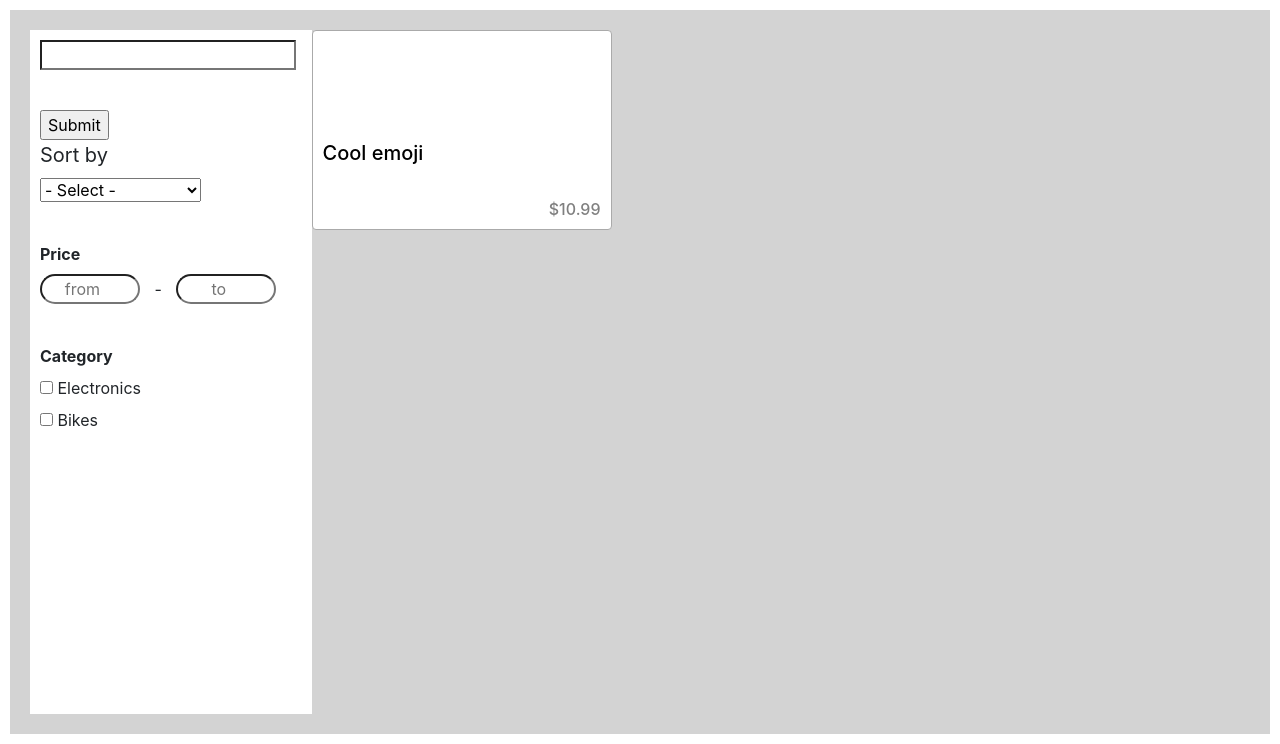
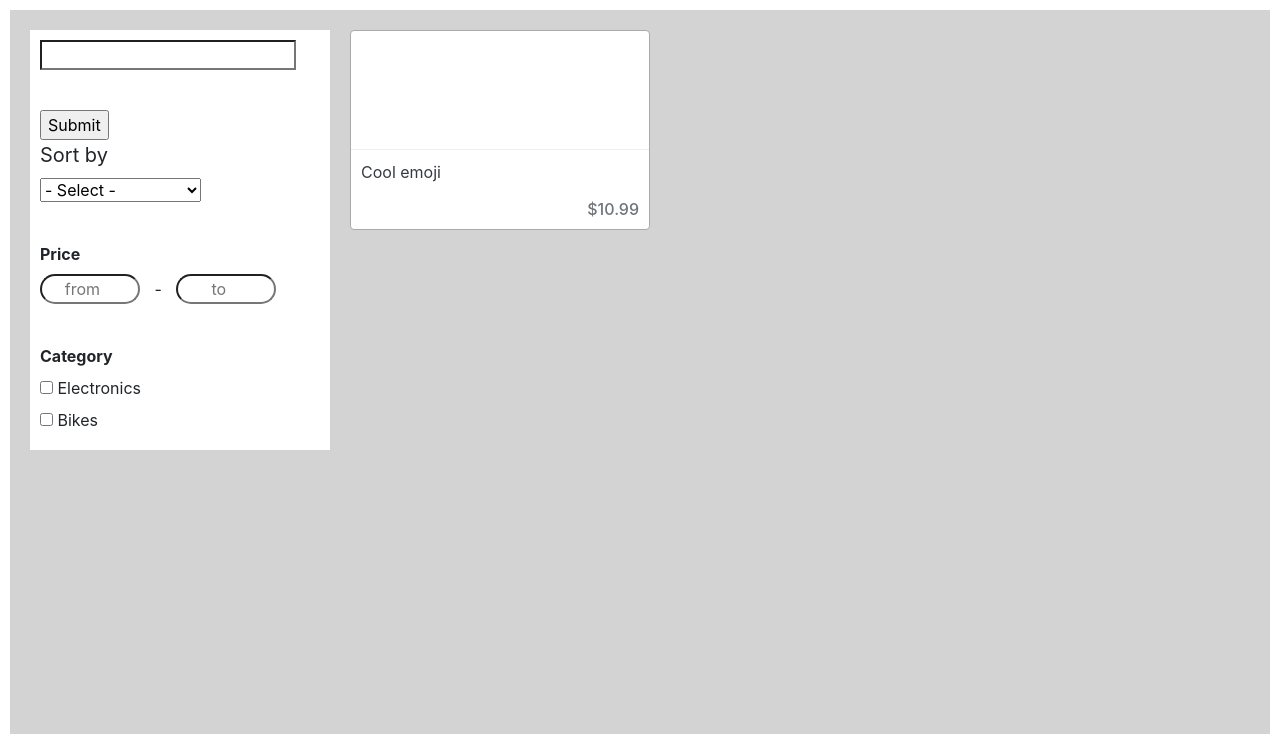
Before and after one commit to Kartm/e-bazaar, a Django app: page / in a window 1280 px wide. Shown: the part 56-800 px from the top of the page. Run offline with Django 3.2, Linux system fonts and the light colour scheme; data comes from the database, SQL or seed files in the repository.

Commit message:
Add offer list styles

```diff
--- a/offers/static/offers/styles.css
+++ b/offers/static/offers/styles.css
@@ -1,7 +1,7 @@
 .offer-tile {
     height: 200px;
     background-color: white;
-    border: 1px solid #aaa;
+        border: 1px solid #aaa;
     box-sizing: border-box;
     border-radius: 4px;
     display: flex;
@@ -11,6 +11,7 @@
     display: flex;
     flex-direction: column;
     flex: 1;
+    overflow: hidden;
 }
 
 .offer-tile a:hover, a:visited, a:link, a:active {
@@ -18,7 +19,10 @@
 }
 
 .offer-tile img {
-    width: 100%; height: 100px; object-fit: cover;
+    width: 100%; height: 60%; object-fit: cover;
+    border-top-left-radius: 4px;
+    border-top-right-radius: 4px;
+    border-bottom: 1px solid #eee;
 }
 
 .offer-tile .info {
@@ -29,13 +33,16 @@
     padding: 10px;
 }
 
-.offer-tile .info h5 {
-    color: black;
+.offer-tile .info span {
+    color: var(--gray-dark);
     margin: 0;
+    overflow: hidden;
+    text-overflow: ellipsis;
+    white-space: nowrap;
 }
 
 .offer-tile .info h6 {
-    color: grey;
+    color: var(--gray);
     text-align: right;
     margin: 0;
 }
--- a/offers/templates/offers/offer_list.html
+++ b/offers/templates/offers/offer_list.html
@@ -10,10 +10,8 @@
     </div>
     {% endif %}
 
-    <div style="display: flex; height: 100%; overflow-y: scroll; margin: 10px; padding: 20px; background-color: lightgrey">
-        <div style="width: 30%; background-color: white" >
-            {# form for filtering offers #}
-            <form method="get" style="margin: 10px">
+    <div style="display: flex; height: 100%; overflow-y: scroll; margin: 10px; padding: 20px; align-items: flex-start; background-color: lightgrey">
+            <form method="get" style="width: 300px; margin-right: 20px; padding: 10px; background-color: white">
                 <input type="search" name="search" style="margin-bottom: 40px">
                 <input type="submit">
 
@@ -45,8 +43,7 @@
                     {% endfor %}
                 </fieldset>
             </form>
-        </div>
-        <div style="width: 100%; display: grid; grid-template-columns: repeat(auto-fill, 300px); gap: 20px;">
+        <div style="flex: 1; display: grid; grid-template-columns: repeat(auto-fill, 300px); gap: 20px;">
             {% for offer, image in offers %}
                 {% include "./offer_tile.html" %}
             {% endfor %}
--- a/offers/templates/offers/offer_tile.html
+++ b/offers/templates/offers/offer_tile.html
@@ -5,8 +5,8 @@
         <img src="{{ image.base64_dump|default:"https://via.placeholder.com/700x400?text=placeholder" }}"/>
 
         <div class="info">
-            <h5>{{ offer.title }}</h5>
-        <h6>${{ offer.price }}</h6>
+            <span>{{ offer.title }}</span>
+            <h6>${{ offer.price }}</h6>
         </div>
     </a>
 </div>
```
